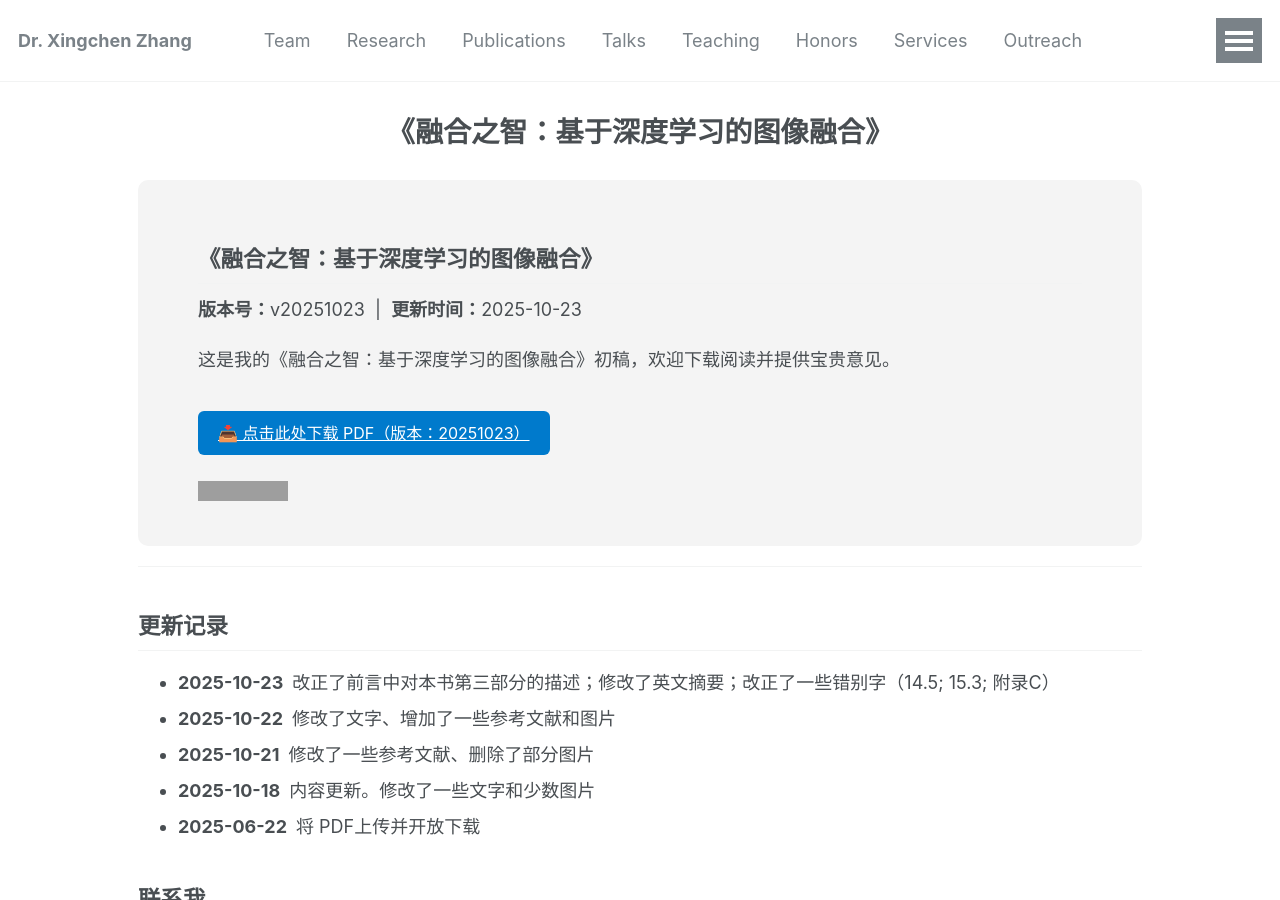
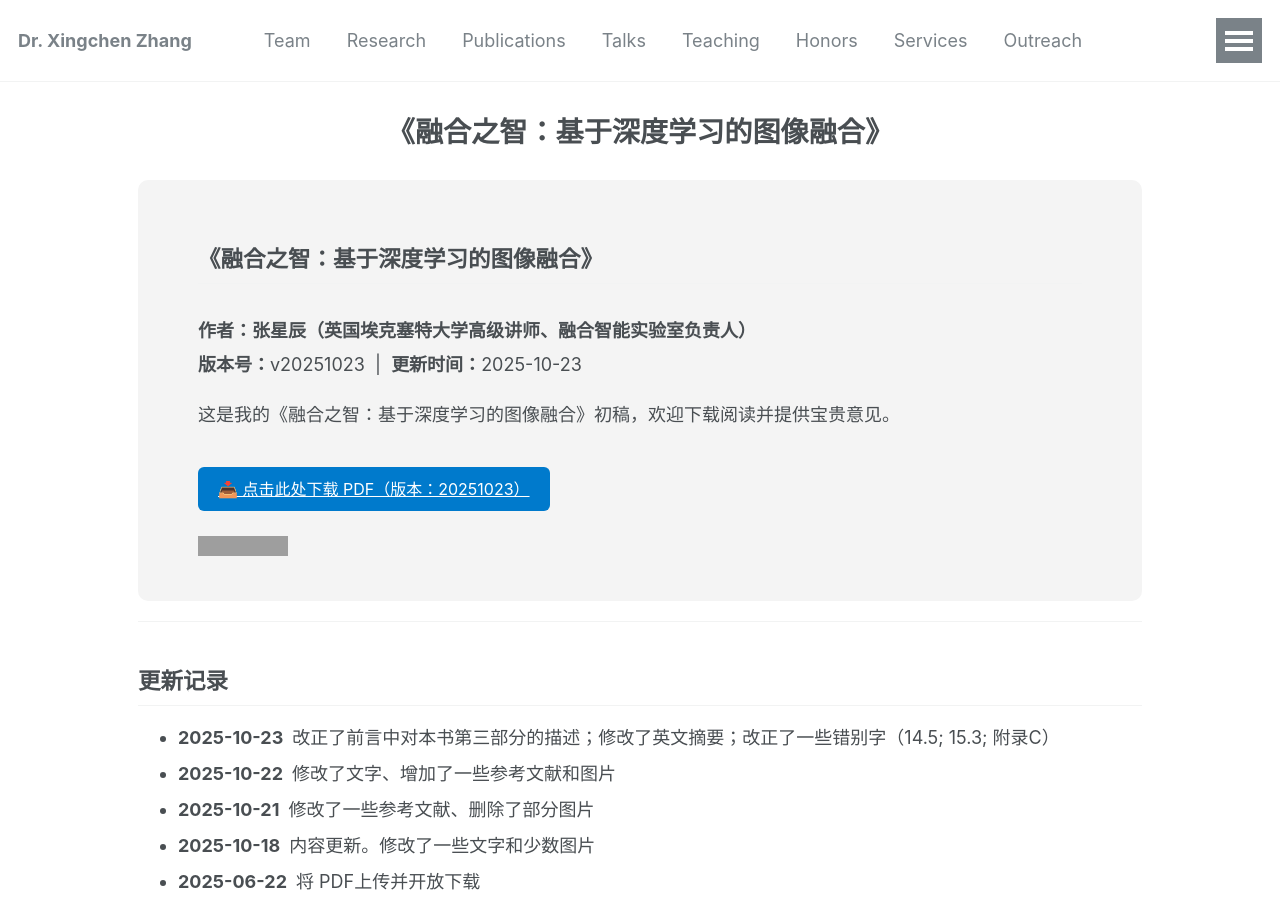
Before and after one commit to xingchenzhang/xingchenzhang.github.io, a Jekyll site: the page built from other_pages/imagefusionbook.md, in a window 1280 px wide and 900 px high. Built offline with Jekyll 4.4.1, drawn with Linux system fonts in a browser that asks for light colours; grey boxes are pictures that could not be loaded.

Commit message:
update book page, adding author

```diff
--- a/other_pages/imagefusionbook.md
+++ b/other_pages/imagefusionbook.md
@@ -45,6 +45,7 @@ full-width: true
 
 <div class="book-section">
   <h2>《融合之智：基于深度学习的图像融合》</h2>
+   <h3>作者：张星辰（英国埃克塞特大学高级讲师、融合智能实验室负责人）</h3>
   <p><strong>版本号：</strong>v20251023 &nbsp;|&nbsp; <strong>更新时间：</strong>2025-10-23</p>
 
   <p>这是我的《融合之智：基于深度学习的图像融合》初稿，欢迎下载阅读并提供宝贵意见。</p>
```
